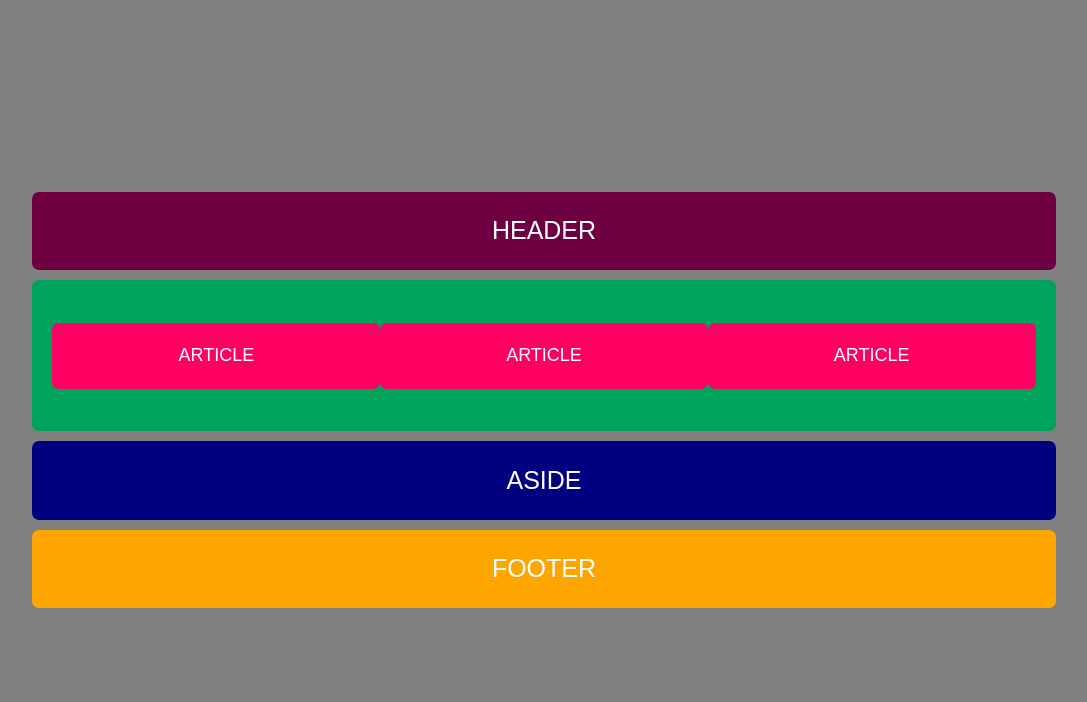
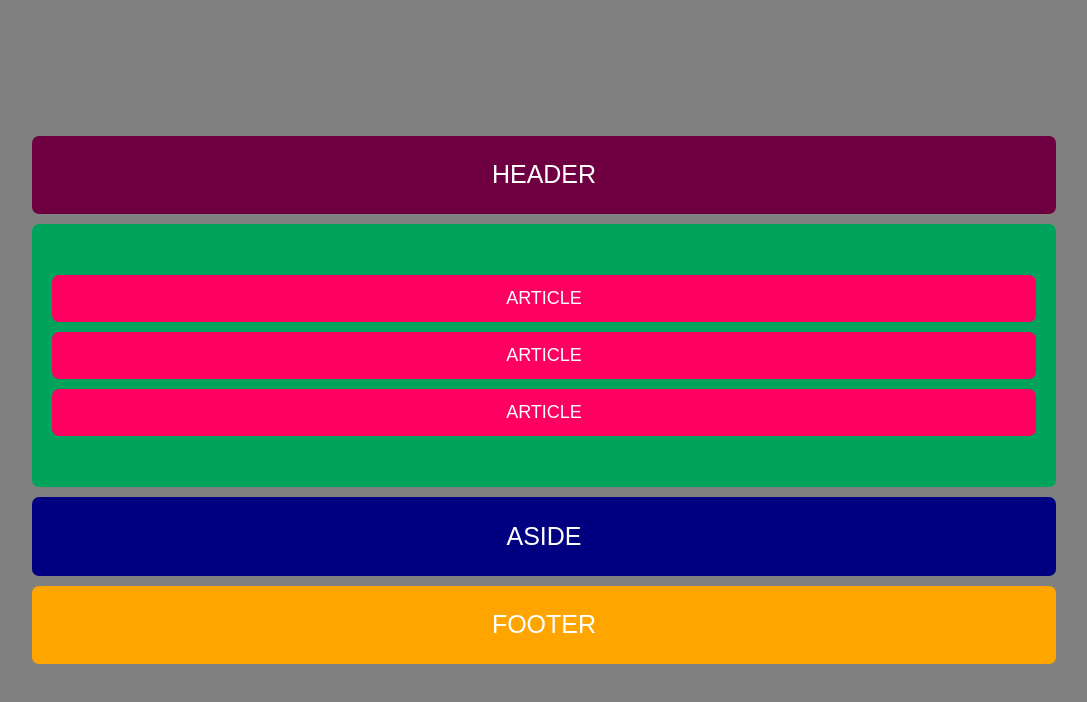
Before and after one commit to WarfDesigns/flexbox-wireframe-practice, a plain HTML site: page index.html in a window 1280 px wide. Shown: the whole page, without its empty margins (96-1183 px from the left). Drawn offline with Linux system fonts and the light colour scheme.

Commit message:
Added more styles to complete the layout.  May not be what you guys wanted  - but I tried. ;)

```diff
--- a/css/styles.css
+++ b/css/styles.css
@@ -24,12 +24,12 @@ section {
     border-radius: 7px;
     margin: 0;
     display: flex;
-    flex-direction: column;
-    flex-wrap: wrap;
+    flex-flow: row wrap;
     justify-content: space-evenly;
-    min-height: auto;
-    max-height: 1400px;
-    padding: 2%;
+    padding-bottom: 5%;
+    padding-top: 5%;
+    padding-right: 2%;
+    padding-left: 2%;
 }
 article {
     background-color: rgb(255, 0, 98);
@@ -39,7 +39,9 @@ article {
     justify-content: center;
     display: flex;
     font-size: 18px;
-    padding: 2%;
+    padding: 10px;
+    min-width: 100%;
+
 }
 aside {
     background-color: navy;
```
